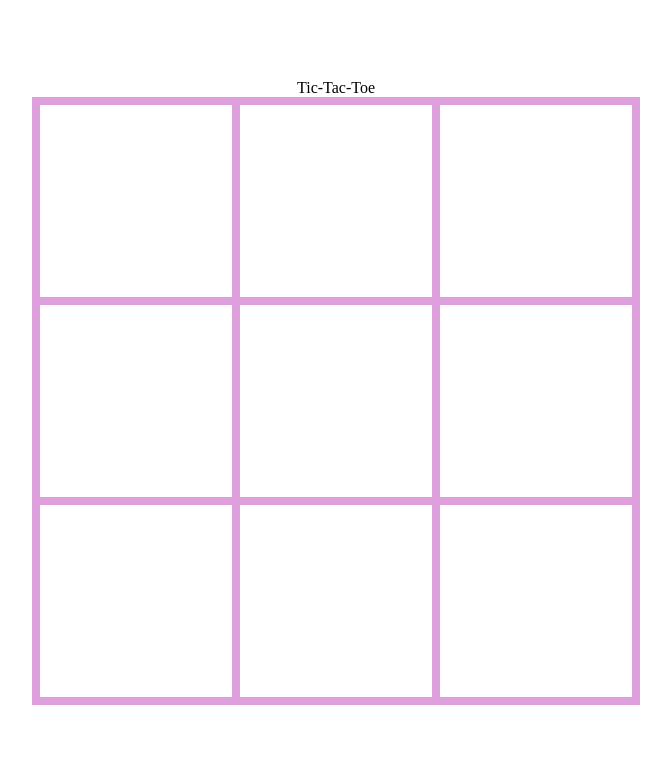
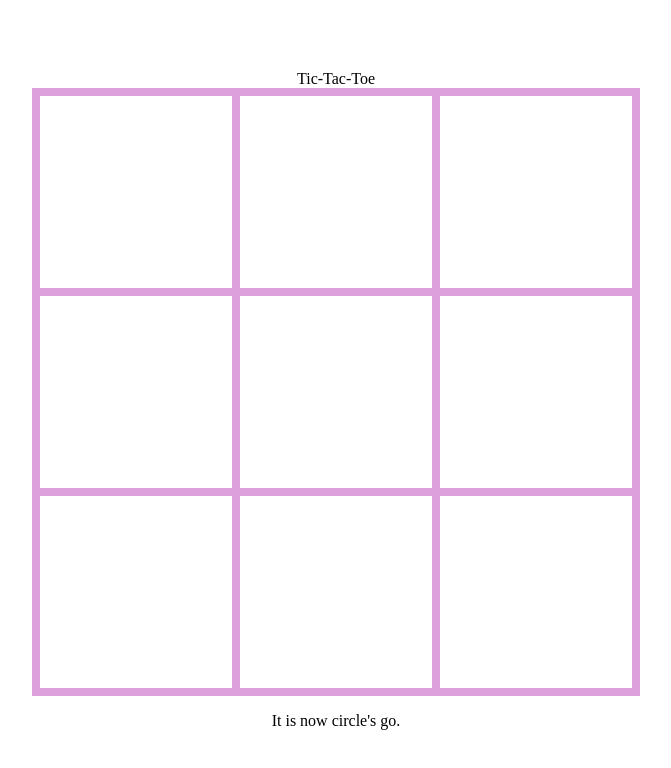
Before and after one commit to Arielthecoder/react-game, a React (Create React App) app: page / in a window 1280 px wide. Shown: the top 768 px of the page, without its empty margins (304-975 px from the left). Built offline with nearby package versions, Linux system fonts and the light colour scheme.

Commit message:
new files

```diff
--- a/src/App.js
+++ /dev/null
@@ -1,18 +0,0 @@
-import { useState } from "react";
-import Box from "./components/Box"
-const App = () => {
-  const [boxes, setBoxes] = useState(['', '', '','', '', '', '', '', '',])
-
-
-  return (
-    <div className="app">
-      <header>Tic-Tac-Toe</header>
-      <div className="gamebox">
-      {boxes.map((box, index) => <Box key={index} id={index} box={box}/>)}
-      </div>
-    <p></p>
-    </div>
-  );
-}
-
-export default App;
--- /dev/null
+++ b/src/App.jsx
@@ -0,0 +1,23 @@
+import React, { useState } from "react";
+import Box from "./components/Box";
+
+const App = () => {
+  const [boards, setBoards] = useState(['', '', '', '', '', '', '', '', '',]);
+  const [result, setResult] = useState('circle');
+  const [winnerMessage, setWinnerMessage] = useState(null);
+
+  const message = "It is now " + result + "'s go.";
+
+  return (
+    <div className="app">
+      <header>Tic-Tac-Toe</header>
+      <div className="gamebox">
+        {boards.map((board, index) =>
+          <Box key={index} id={index} board={board} setBoards={setBoards} result={result} setResult={setResult} boards={boards}/>)}
+      </div>
+      <p>{message}</p>
+    </div>
+  );
+};
+
+export default App;
--- a/src/components/Box.js
+++ /dev/null
@@ -1,7 +0,0 @@
-const Box = ({ id, box}) => {
-    console.log(box)
-    return (
-        <div className= "square" id={id}>  </div>
-    )
-}
-export default Box
--- /dev/null
+++ b/src/components/Box.jsx
@@ -0,0 +1,38 @@
+const Box = ({ id, board, setBoard, result, setResult, boards }) => {
+    const handleClick = (e) => {
+        const take = e.target.firstChild.classList.contains("circle") ||
+            e.target.firstChild.classList.contains("square")
+        if (!take){
+            if (result === "circle") {
+                e.target.firstChild.classList.add("circle")
+                handleBoardChange("circle")
+                setResult("cross")
+            }
+        if (result === "cross"){
+            e.target.firstChild.classList.add("cross")
+            handleBoardChange("cross")
+            setResult("circle")
+        }
+
+        }
+    }
+    const handleBoardChange = (className) => {
+        const changeBoard = boards.map((board, index) => {
+        if(index === id){
+            return className
+        }else{
+            return board
+        }
+
+        })
+        setBoard(changeBoard)
+    }
+
+    return (
+        <div className="square" id={id} onClick={handleClick}>
+            <div className={board}></div>
+            </div>
+
+    );
+};
+export default Box
--- a/src/index.css
+++ b/src/index.css
@@ -25,3 +25,38 @@
   justify-content: center;
   align-items: center;
 }
+
+.circle {
+  height: 180px;
+  width: 180px;
+  border-radius: 50%;
+  border: 15px solid aqua;
+  box-sizing: border-box;
+}
+
+.cross {
+ width: 180px;
+ height: 180px;
+ position: relative;
+ transform: rotate(45deg);
+}
+
+.cross:before, .cross::after {
+  content: '';
+  position: absolute;
+  background-color: lightcoral;
+}
+
+.cross:before {
+  left: 50%;
+  width: 30%;
+  margin-left: -15%;
+  height: 100%;
+}
+
+.cross:after {
+  top: 50%;
+  height: 30%;
+  margin-top: -15%;
+  width: 100%;
+}
```
